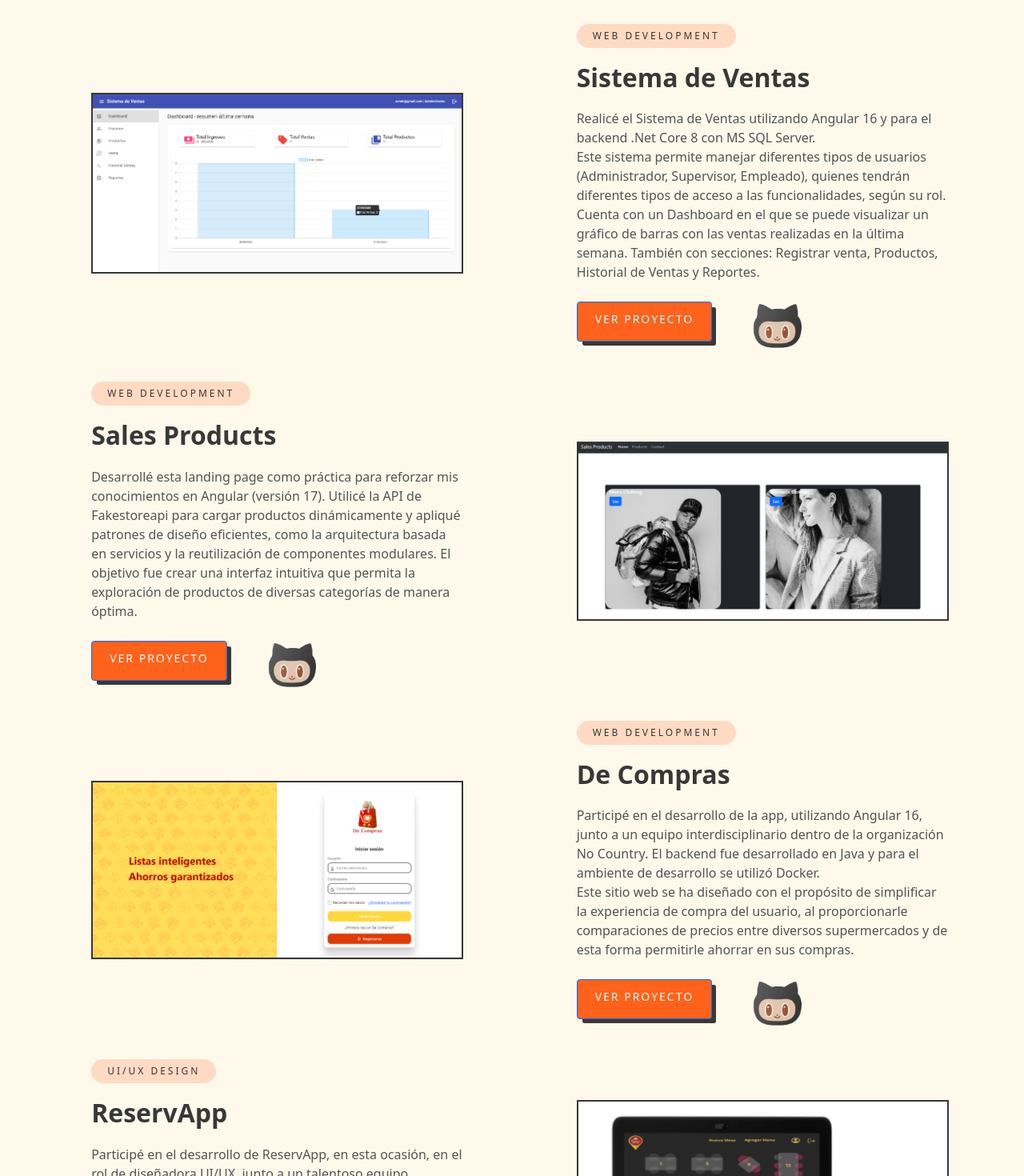
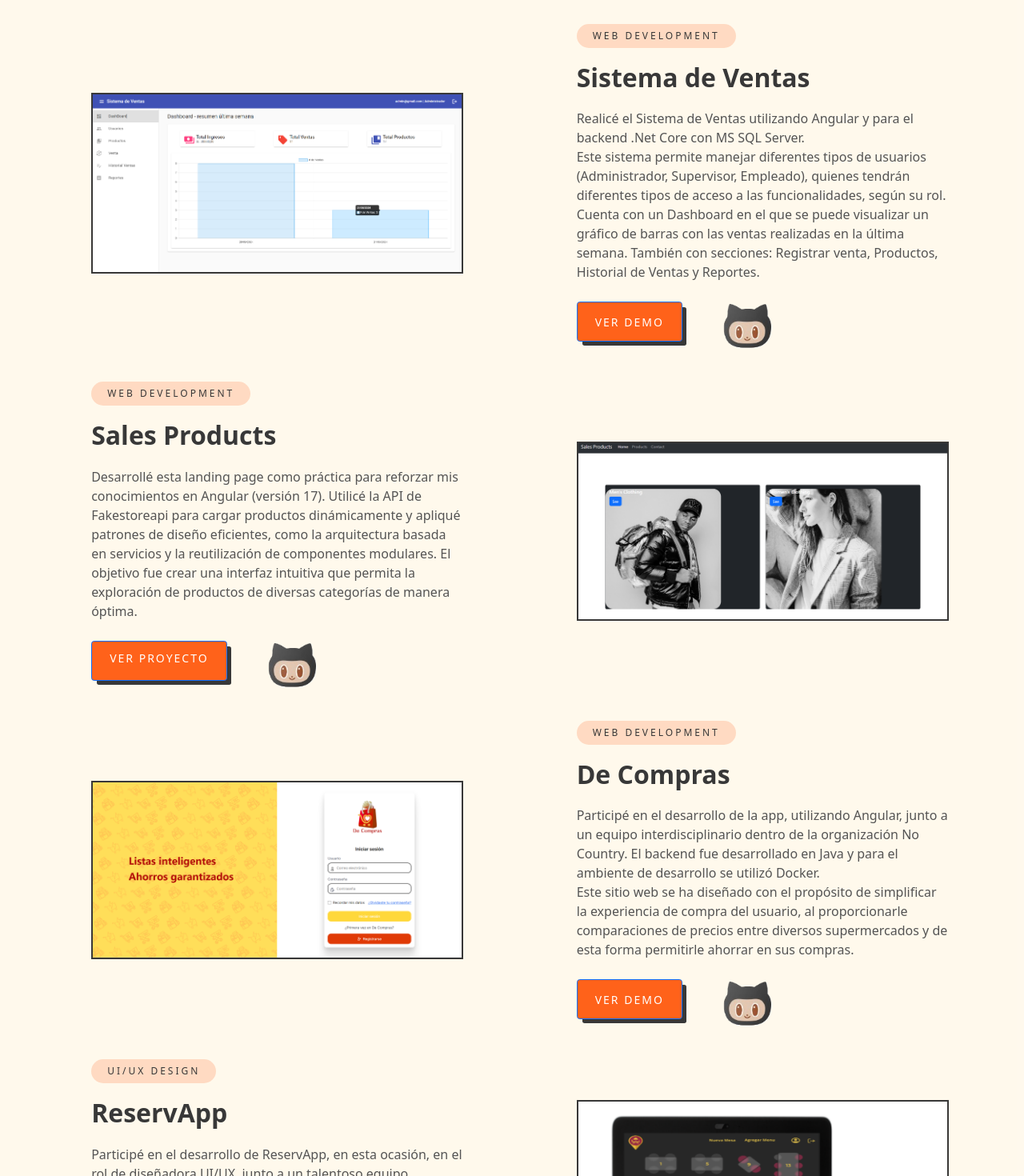
Before and after one commit to MarianelaCortina/MyPortfolioWeb, an Angular app: page /portfolio in a window 1280 px wide. Shown: the part 300-1770 px from the top of the page at 80% size. Built offline with nearby package versions, Linux system fonts and the light colour scheme.

Commit message:
mejoras en proyectos

```diff
--- a/src/app/portfolio/portfolio.component.html
+++ b/src/app/portfolio/portfolio.component.html
@@ -26,7 +26,7 @@
                   <h3 class="title-md">Sistema de Ventas</h3>
 
                   <p class="card-text">
-                    Realicé el Sistema de Ventas utilizando Angular 16 y para el backend .Net Core 8 con MS SQL Server.
+                    Realicé el Sistema de Ventas utilizando Angular y para el backend .Net Core con MS SQL Server.
                     <br>
                     Este sistema permite manejar diferentes tipos de usuarios (Administrador, Supervisor, Empleado), quienes tendrán diferentes
                     tipos de acceso a las funcionalidades, según su rol.
@@ -36,10 +36,35 @@
 
 
                   </p>
+
+                  <!-- Botón para abrir el modal -->
                   <div class="container-img">
-                    <a href="https://sistemadeventasapp.netlify.app/" class="btn btn-primary">Ver Proyecto</a>
-                    <a href="https://github.com/MarianelaCortina/SistemaVentasFrontend" ><img src="assets/images/logo-git-1.png" alt="logo-git" class="img-git"></a>
+                    <button type="button" class="btn btn-primary" data-bs-toggle="modal" data-bs-target="#videoModal1">
+                        Ver Demo
+                    </button>
+                    <a href="https://github.com/MarianelaCortina/SistemaVentasFrontend">
+                        <img src="assets/images/logo-git-1.png" alt="logo-git" class="img-git">
+                    </a>
                   </div>
+
+                <!-- Modal -->
+                <div class="modal fade" id="videoModal1" tabindex="-1" aria-labelledby="video1ModalLabel" aria-hidden="true">
+                  <div class="modal-dialog modal-lg">
+                      <div class="modal-content">
+                          <div class="modal-header">
+                              <h5 class="modal-title" id="video1ModalLabel">Demo del Proyecto</h5>
+                              <button type="button" class="btn-close" data-bs-dismiss="modal" aria-label="Close"></button>
+                          </div>
+                          <div class="modal-body">
+                              <video width="100%" controls>
+                                  <source src="assets/videos/SistemaVentasDemo.mp4" type="video/mp4">
+                                  Tu navegador no soporta la reproducción de video.
+                              </video>
+                          </div>
+                      </div>
+                  </div>
+                </div>
+
 
                 </div>
 
@@ -101,17 +126,40 @@
                   <h3 class="title-md">De Compras</h3>
 
                   <p class="card-text">
-                  Participé en el desarrollo de la app, utilizando Angular 16, junto a un equipo interdisciplinario
+                  Participé en el desarrollo de la app, utilizando Angular, junto a un equipo interdisciplinario
                   dentro de la organización No Country. El backend fue desarrollado en Java y para el ambiente de desarrollo se utilizó Docker.
                   <br>
                   Este sitio web se ha diseñado con el propósito de simplificar la experiencia de compra del usuario, al proporcionarle comparaciones de precios entre diversos supermercados y
                   de esta forma permitirle ahorrar en sus compras.
                   </p>
 
+                  <!-- Botón para abrir el modal -->
                   <div class="container-img">
-                    <a href="https://c16-55-t-java-front.vercel.app/" class="btn btn-primary">Ver Proyecto</a>
-                    <a href="https://github.com/No-Country/c16-55-t-java-front?tab=readme-ov-file" ><img src="assets/images/logo-git-1.png" alt="logo-git" class="img-git"></a>
+                    <button type="button" class="btn btn-primary" data-bs-toggle="modal" data-bs-target="#videoModal">
+                        Ver Demo
+                    </button>
+                    <a href="https://github.com/No-Country/c16-55-t-java-front?tab=readme-ov-file">
+                        <img src="assets/images/logo-git-1.png" alt="logo-git" class="img-git">
+                    </a>
                   </div>
+
+                <!-- Modal -->
+                <div class="modal fade" id="videoModal" tabindex="-1" aria-labelledby="videoModalLabel" aria-hidden="true">
+                  <div class="modal-dialog modal-lg">
+                      <div class="modal-content">
+                          <div class="modal-header">
+                              <h5 class="modal-title" id="videoModalLabel">Demo del Proyecto</h5>
+                              <button type="button" class="btn-close" data-bs-dismiss="modal" aria-label="Close"></button>
+                          </div>
+                          <div class="modal-body">
+                              <video width="100%" controls>
+                                  <source src="assets/videos/DeComprasAppDemo.mp4" type="video/mp4">
+                                  Tu navegador no soporta la reproducción de video.
+                              </video>
+                          </div>
+                      </div>
+                  </div>
+                </div>
 
                 </div>
 
--- a/src/assets/css/main.css
+++ b/src/assets/css/main.css
@@ -119,7 +119,9 @@
 
 }
 
-
+/*-----------------------------------*\
+  #parallax
+\*-----------------------------------*/
 
 
 
```
Also changed, not shown: src/assets/js/home.js (line endings or trailing spaces), 2 other files (tests, documents, lock files or other folders).
